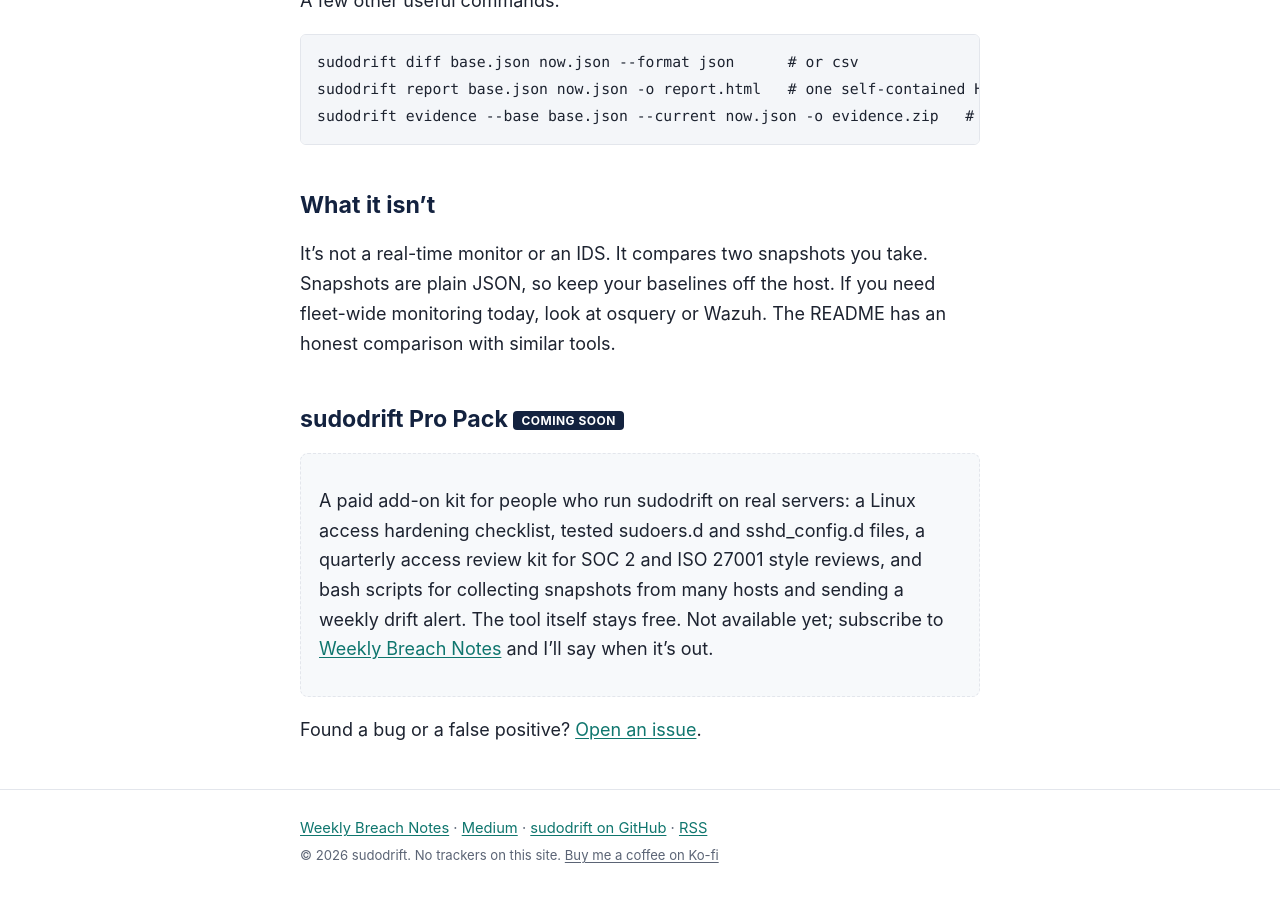
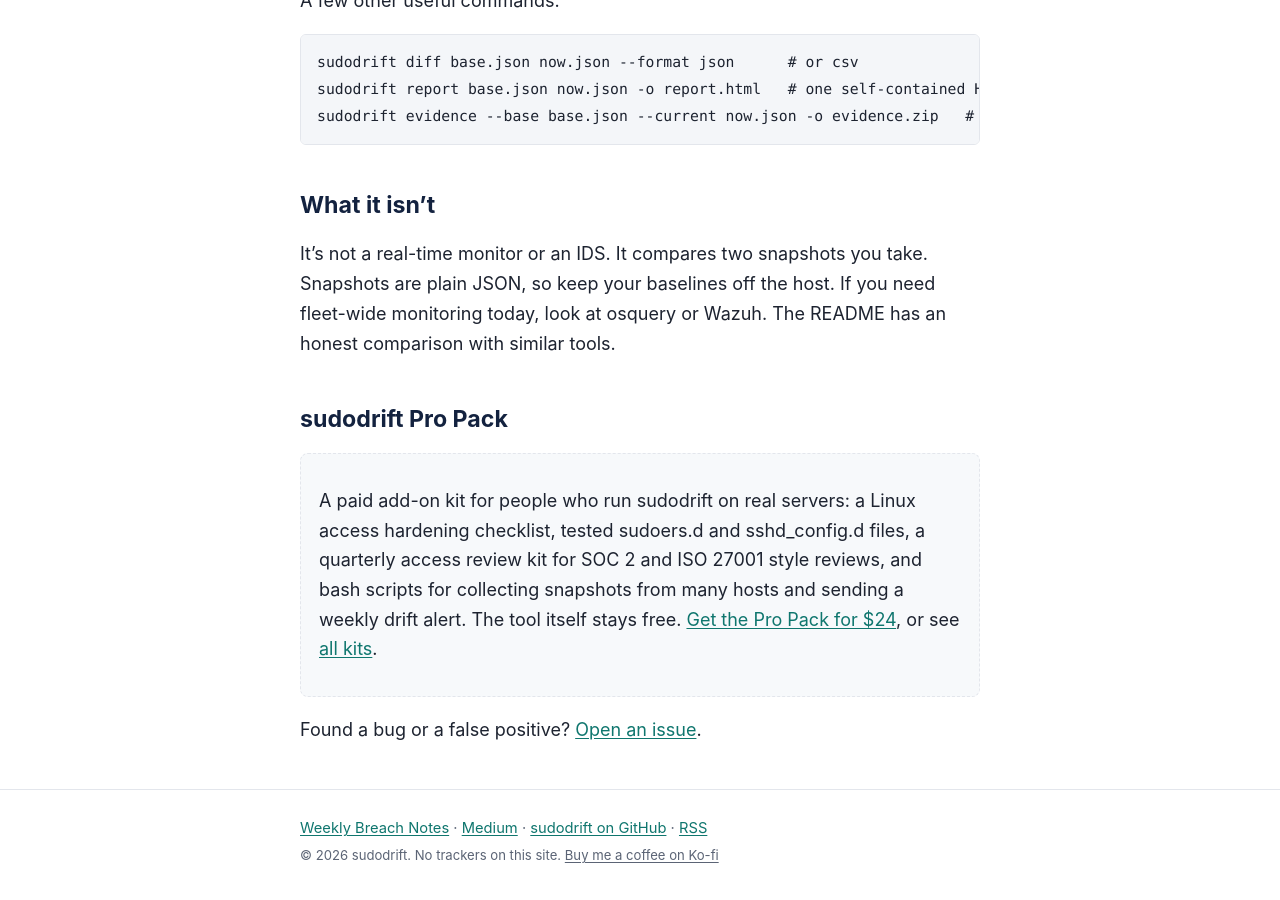
Before and after one commit to sudodrift/sudodrift.github.io, a Jekyll site: the page built from sudodrift/index.md, in a window 1280 px wide and 900 px high, scrolled down 2890 px. Built offline with Jekyll 4.4.1, drawn with Linux system fonts in a browser that asks for light colours.

Commit message:
Add Kits page

```diff
--- a/_includes/header.html
+++ b/_includes/header.html
@@ -5,6 +5,7 @@
       <a href="{{ '/articles/' | relative_url }}"{% if page.url == '/articles/' or page.layout == 'post' %} aria-current="page"{% endif %}>Articles</a>
       <a href="{{ '/sudodrift/' | relative_url }}"{% if page.url == '/sudodrift/' %} aria-current="page"{% endif %}>sudodrift</a>
       <a href="{{ '/tools/' | relative_url }}"{% if page.url == '/tools/' %} aria-current="page"{% endif %}>Tools</a>
+      <a href="{{ '/kits/' | relative_url }}"{% if page.url == '/kits/' %} aria-current="page"{% endif %}>Kits</a>
       <a href="{{ '/about/' | relative_url }}"{% if page.url == '/about/' %} aria-current="page"{% endif %}>About</a>
       <a class="nav-cta" href="{{ site.links.substack }}">Subscribe</a>
     </nav>
--- a/sudodrift/index.md
+++ b/sudodrift/index.md
@@ -99,10 +99,10 @@
 
 It's not a real-time monitor or an IDS. It compares two snapshots you take. Snapshots are plain JSON, so keep your baselines off the host. If you need fleet-wide monitoring today, look at osquery or Wazuh. The README has an honest comparison with similar tools.
 
-## sudodrift Pro Pack <span class="badge">Coming soon</span>
+## sudodrift Pro Pack
 
 <div class="note" markdown="1">
-A paid add-on kit for people who run sudodrift on real servers: a Linux access hardening checklist, tested sudoers.d and sshd_config.d files, a quarterly access review kit for SOC 2 and ISO 27001 style reviews, and bash scripts for collecting snapshots from many hosts and sending a weekly drift alert. The tool itself stays free. Not available yet; subscribe to [Weekly Breach Notes]({{ site.links.substack }}) and I'll say when it's out.
+A paid add-on kit for people who run sudodrift on real servers: a Linux access hardening checklist, tested sudoers.d and sshd_config.d files, a quarterly access review kit for SOC 2 and ISO 27001 style reviews, and bash scripts for collecting snapshots from many hosts and sending a weekly drift alert. The tool itself stays free. [Get the Pro Pack for $24](https://sudodrift.gumroad.com/l/cipiuh), or see [all kits]({{ '/kits/' | relative_url }}).
 </div>
 
 Found a bug or a false positive? [Open an issue](https://github.com/sudodrift/sudodrift/issues).
```
Also changed, not shown: kits/index.md (added, +46 -0 lines).
